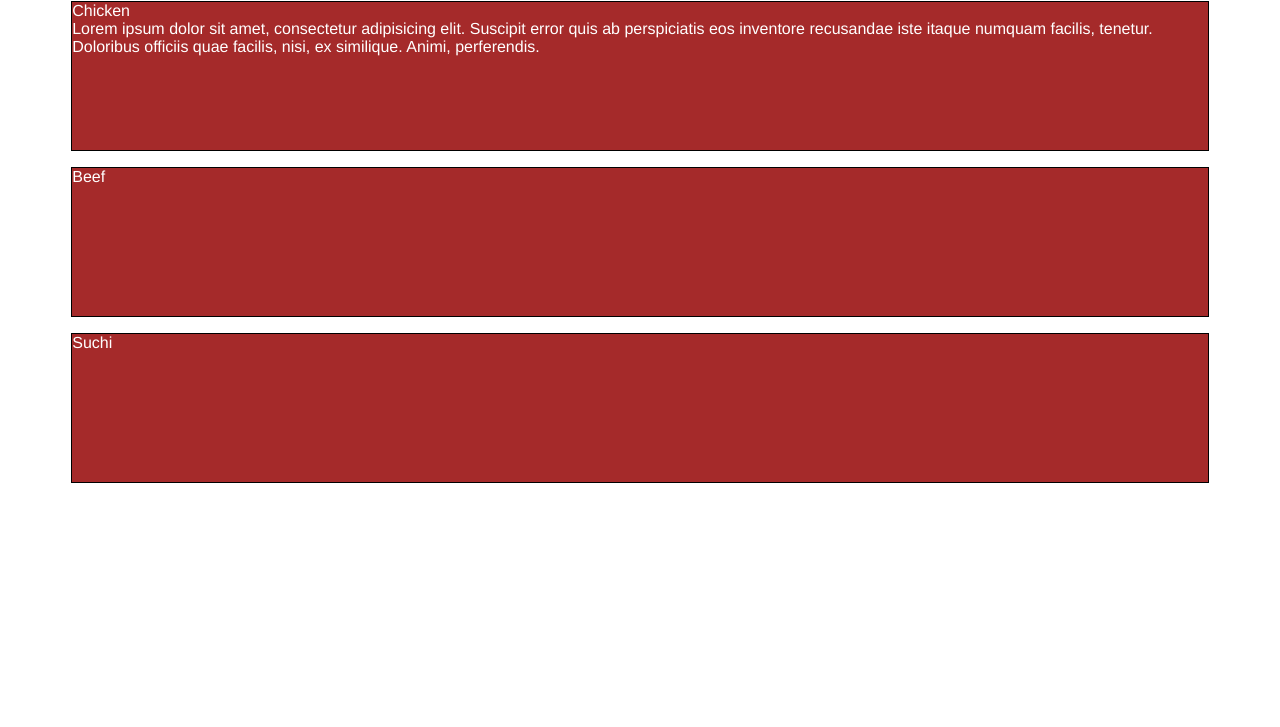
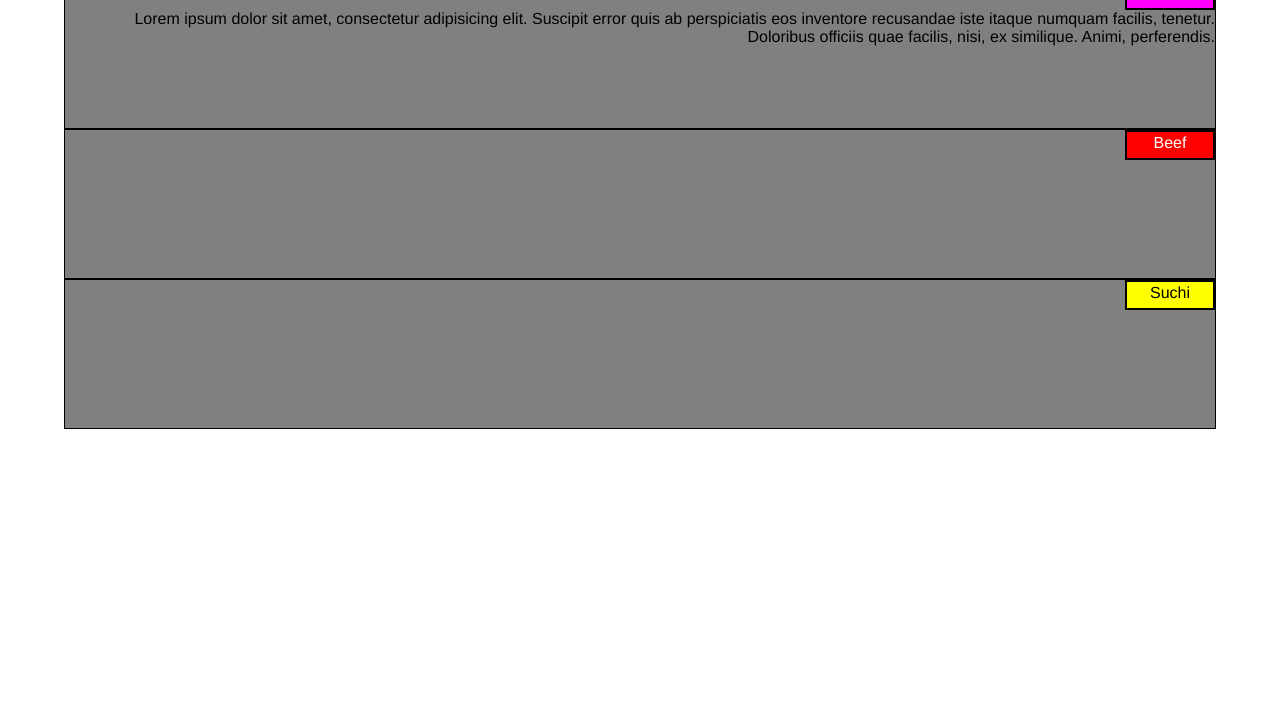
Before and after one commit to 1952vlad/vlad-vlad.github.io, a plain HTML site: page mod2_solution/index.html in a window 1280 px wide. Shown: the part 73-800 px from the top of the page. Drawn offline with Linux system fonts and the light colour scheme.

Commit message:
Update styles.css

```diff
--- a/mod2_solution/css/styles.css
+++ b/mod2_solution/css/styles.css
@@ -1,19 +1,90 @@
 * {
   box-sizing: border-box;
+  margin: 0;
+  padding: 0;
 }
 h1 {
-  margin-bottom: 15px;
+  margin-top: 15px;
+  text-align:center ;
+
 }
 
+div#container {
+  background-color: #00FFFF;
+  position: relative;
+  top: 60px;
+}
 p {
   border: 1px solid black;
-  background-color: #A52A2A;
+  background-color: gray;
   width: 90%;
   height: 150px;
   margin-right: auto;
   margin-left: auto;
   font-family: Helvetica;
   color: white;
+  text-align:right ;
+
+}
+.block,
+p1 {
+  display: inline-block;
+  border: 2px solid black;
+  padding: .10em;
+  background-color:magenta;
+  width: 90px;
+  height: 30px;
+  text-align:center;
+}
+.block2,
+p2 {
+  display: inline-block;
+  border: 2px solid black;
+  padding: .10em;
+  background-color:red;
+  width: 90px;
+  height: 30px;
+  text-align:center;
+}
+.block3,
+p3 {
+  display: inline-block;
+  border: 2px solid black;
+  padding: .10em;
+  background-color:yellow;
+  width: 90px;
+  height:30px;
+  text-align:center;
+}
+#p1 {
+
+  position:relative;
+  color: black;
+
+
+}
+#p2 {
+  position: relative;
+
+}
+#p3 {
+
+  position: relative;
+  color: black;
+
+}
+#box {
+  background-color: blue;
+  padding: 10px;
+  border: 5px solid black;
+  width: 300px;
+  height: 50px;
+  margin-top: 5px;
+  overflow: auto;
+}
+#content {
+
+
 }
 
 /* Simple Responsive Framework. */
```
